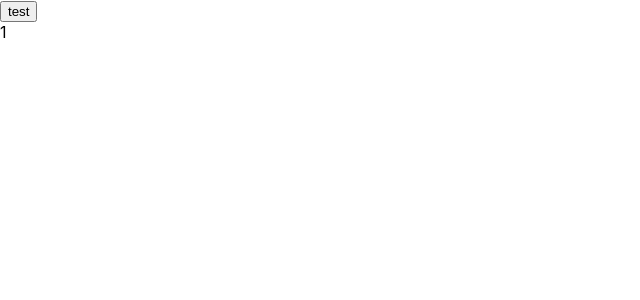
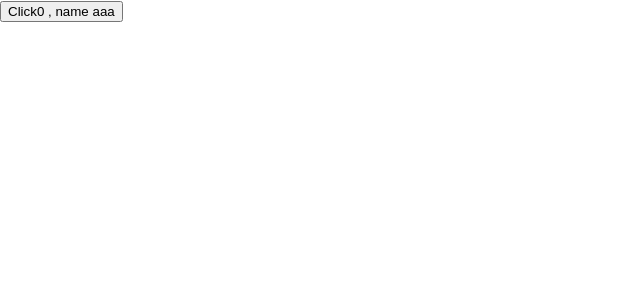
Before and after one commit to JasmineFan/train-ticket, a React (Create React App) app: page / in a window 1280 px wide. Shown: the top 300 px of the page, without its empty margins (0-640 px from the left). Built offline with nearby package versions, Linux system fonts and the light colour scheme.

Commit message:
useState

```diff
--- a/src/App.js
+++ b/src/App.js
@@ -1,33 +1,33 @@
 
-import React, { Component, memo} from 'react'
-
-const NewChild = memo(function Child (props) {
-    return <div>{props.person.age}</div>
-})
-
-class App extends Component {
+import React, { Component, useState} from 'react'
+class AppOld extends Component {
   state={
-    count:1,
-    person:{
-      age:1
-    }
+    count:0
   }
-  callback = ()=>{}
   render() {
-    const {person ,count}= this.state
+    const {count}= this.state
     return (
       <div>
         <button
           onClick={()=>{
-            person.age++;
             this.setState({
-              count
+              count:count+1
             })
-            }}>test</button>
-       <NewChild person={person} callback={this.callback}/>
+            }}>Click{count}</button>
       </div>
     )
   }
 }
-
+function App(){
+  const [count, setCount] = useState(0)
+  const [name, setName] = useState('aaa')
+  return (
+    <div>
+        <button
+          onClick={()=>{setCount(count+1)}}>
+            Click{count} , name {name}
+          </button>
+      </div>
+  )
+}
 export default App;
```
Also changed, not shown: package.json (+8 -1 lines).
